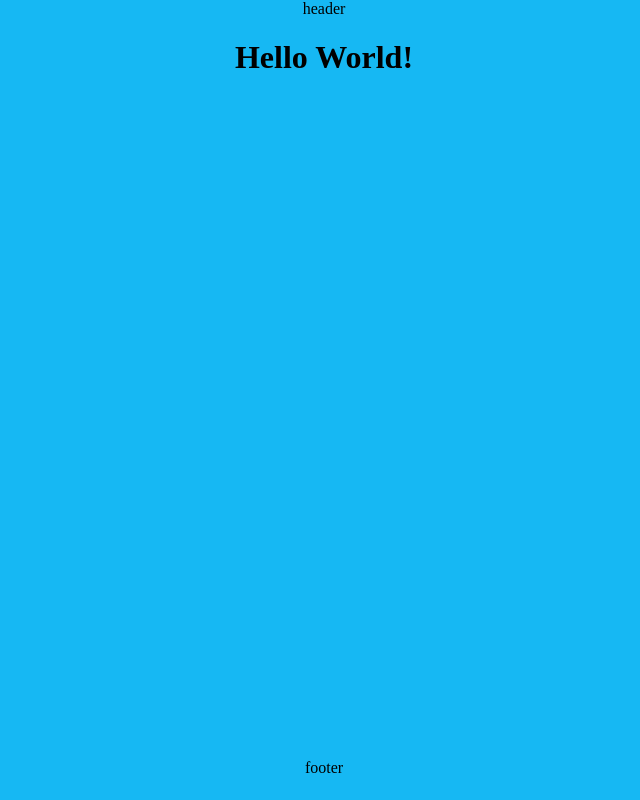
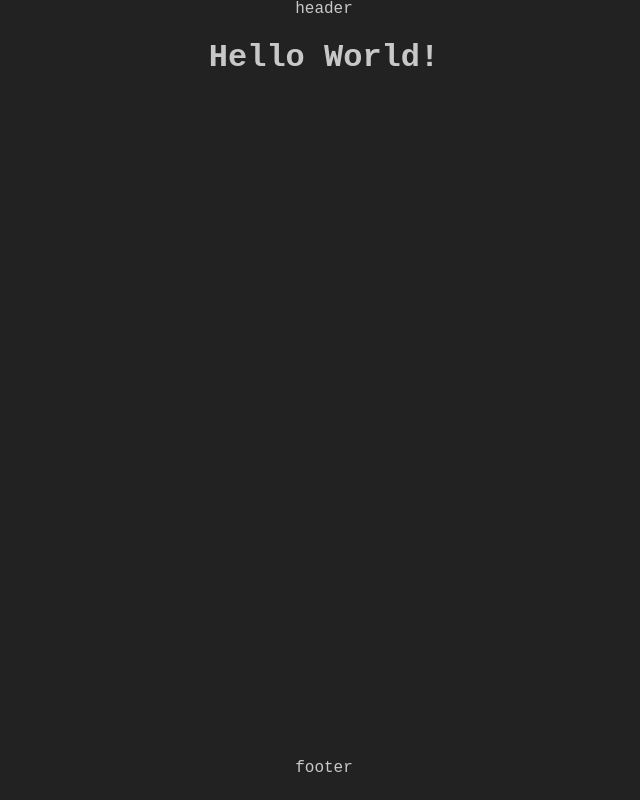
Before and after one commit to leraq/portfolio, a Gatsby site: page / in a window 1280 px wide. Shown: the whole page, without its empty margins (316-956 px from the left). Built offline with nearby package versions, Linux system fonts and the light colour scheme; Gatsby itself is replaced by a stand-in of ours.

Commit message:
clean up styles dir & add Share Tech font

```diff
--- a/gatsby-config.js
+++ b/gatsby-config.js
@@ -44,6 +44,7 @@ module.exports = {
           '@components': path.resolve(__dirname, 'src/components'),
           '@images': path.resolve(__dirname, 'src/images'),
           '@pages': path.resolve(__dirname, 'src/pages'),
+          '@styles': path.resolve(__dirname, 'src/styles'),
         },
       },
     },
--- a/src/components/index.ts
+++ b/src/components/index.ts
@@ -1,5 +1,2 @@
 export * from './layout'
 export * from './head'
-export * from './styles/container'
-export * from './styles/theme'
-export * from './styles/global'
--- a/src/components/layout.tsx
+++ b/src/components/layout.tsx
@@ -1,5 +1,6 @@
 import React from 'react'
-import { Container, Head, GlobalStyles, theme } from '@components'
+import { Head } from '@components'
+import { Container, GlobalStyles, theme } from '@styles'
 import { ThemeProvider } from 'styled-components'
 
 export const Layout: React.FC = ({ children }) => {
--- a/src/components/styles/theme.ts
+++ /dev/null
@@ -1,7 +0,0 @@
-export type ITheme = {
-  background: string
-}
-
-export const theme = {
-  background: '#16b8f3',
-}
--- /dev/null
+++ b/src/styles/fonts/fonts.d.ts
@@ -0,0 +1 @@
+declare module '*.ttf'
--- a/src/components/styles/global.ts
+++ b/src/styles/global.ts
@@ -1,13 +1,24 @@
 import { createGlobalStyle } from 'styled-components'
-import { ITheme } from '@components'
+import { ITheme } from '@styles'
+import ShareTechMono from './fonts/ShareTechMono-Regular.ttf'
 
 export const GlobalStyles = createGlobalStyle<{ theme: ITheme }>`
+  @font-face {
+    font-family: 'Share Tech Mono';
+    src: url(${ShareTechMono}) format('ttf');
+    font-style: normal;
+    font-weight: 300;
+    font-display: fallback;
+  }
+
   body {
     margin: 0;
     width: 100%;
     min-height: 100%;
     overflow-x: hidden;
     background-color: ${props => props.theme.background};
+    font-family: ${props => props.theme.font};
+    color: ${props => props.theme.colors.grey};
   }
 
   main {
--- /dev/null
+++ b/src/styles/index.ts
@@ -0,0 +1,3 @@
+export * from './container'
+export * from './global'
+export * from './theme'
--- /dev/null
+++ b/src/styles/theme.ts
@@ -0,0 +1,23 @@
+export type ITheme = {
+  background: string
+  colors: IColor
+  font: string
+}
+
+type IColor = {
+  red: string
+  blue: string
+  yellow: string
+  grey: string
+}
+
+export const theme = {
+  background: '#222',
+  colors: {
+    red: '',
+    blue: '',
+    yellow: '',
+    grey: '#c8c8c8',
+  },
+  font: 'Share Tech Mono, Monospace',
+}
```
Also changed, not shown: tsconfig.json (+5 -2 lines), src/styles/container.tsx (renamed from src/components/styles/container.tsx), src/styles/fonts/ShareTechMono-Regular.ttf (added).
